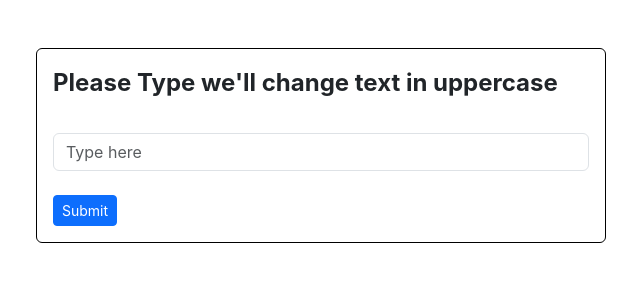
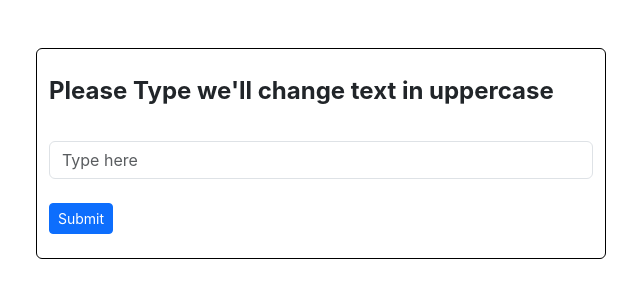
Before and after one commit to SachinKumar46/Text-Change-In-Uppercase, a React (Create React App) app: page / in a window 1280 px wide. Shown: the top 300 px of the page, without its empty margins (319-959 px from the left). Built offline with nearby package versions, Linux system fonts and the light colour scheme.

Commit message:
add some changes in app.js files

```diff
--- a/src/App.js
+++ b/src/App.js
@@ -14,7 +14,7 @@ function App() {
   return (
    <div className="container">
     <div className="row">
-      <div className="col-6 m-auto my-5 border border-black rounded py-3 px-3">
+      <div className="col-6 m-auto my-5 border border-black rounded py-4">
       <form action="" >
       <label htmlFor="" className='form-label fw-bold fs-4'>Please Type we'll change text in uppercase</label>
     <input type="search" className='form-control my-4' placeholder='Type here'  autoComplete='off' value={text} onChange={handleOnChange}/>
```
